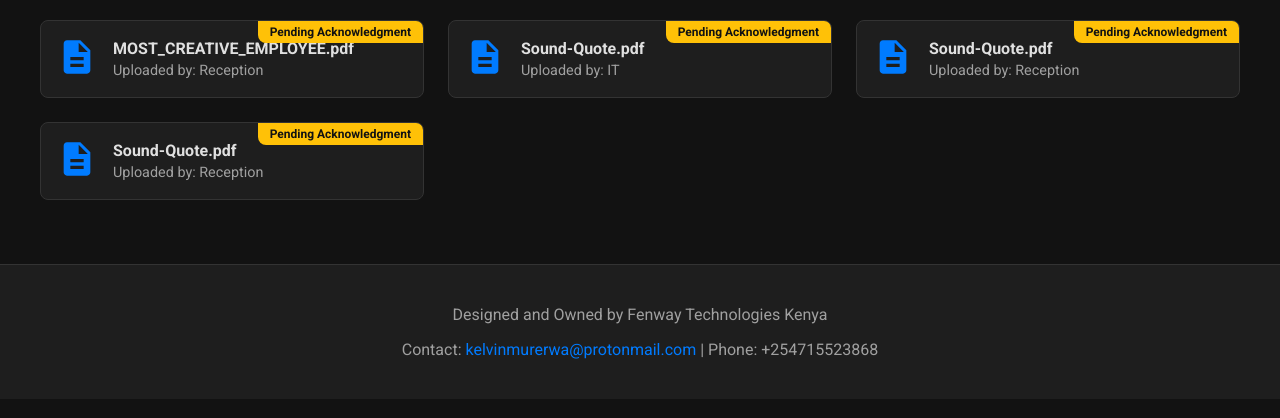
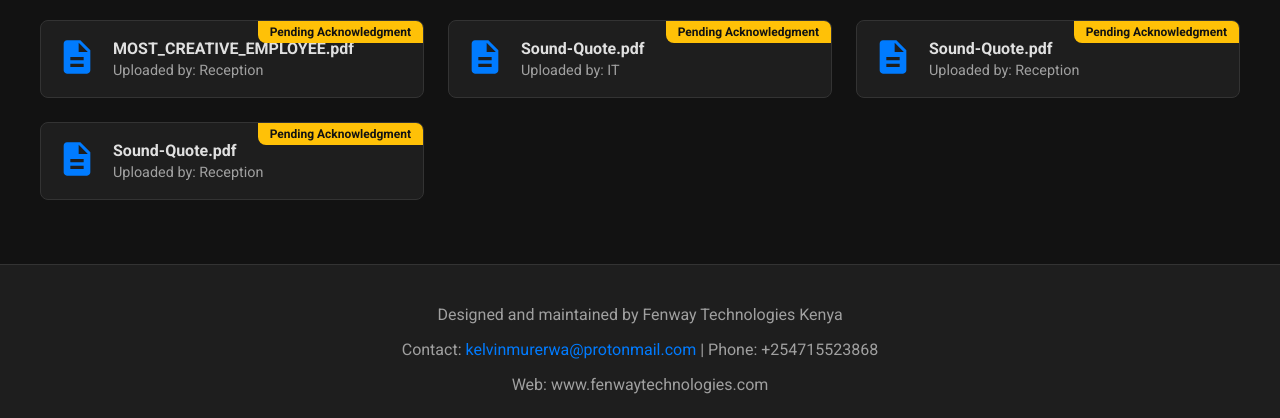
Before and after one commit to murerwaMK/jsign-app, a Flask app: page / in a window 1280 px wide. Shown: the part 502-920 px from the top of the page. Before the commit the page ends 861 px from the top, so only its background shows below. Run offline with Flask 3, Linux system fonts and the light colour scheme; a user stored in the database is signed in; data comes from the database, SQL or seed files in the repository; some libraries are stand-ins or nearby versions.

Commit message:
Update base.html

```diff
--- a/jsign/templates/base.html
+++ b/jsign/templates/base.html
@@ -36,8 +36,8 @@
     </main>
 
     <footer class="main-footer">
-        <p>Designed and Owned by Fenway Technologies Kenya</p>
-        <p>Contact: <a href="mailto:kelvinmurerwa@protonmail.com">kelvinmurerwa@protonmail.com</a> | Phone: +254715523868</p>
+        <p>Designed and maintained by Fenway Technologies Kenya</p>
+        <p>Contact: <a href="mailto:kelvinmurerwa@protonmail.com">kelvinmurerwa@protonmail.com</a> | Phone: +254715523868</p> Web: www.fenwaytechnologies.com
     </footer>
 
     <script src="https://cdn.jsdelivr.net/npm/pdfjs-dist@3.4.120/build/pdf.min.js"></script>
```
